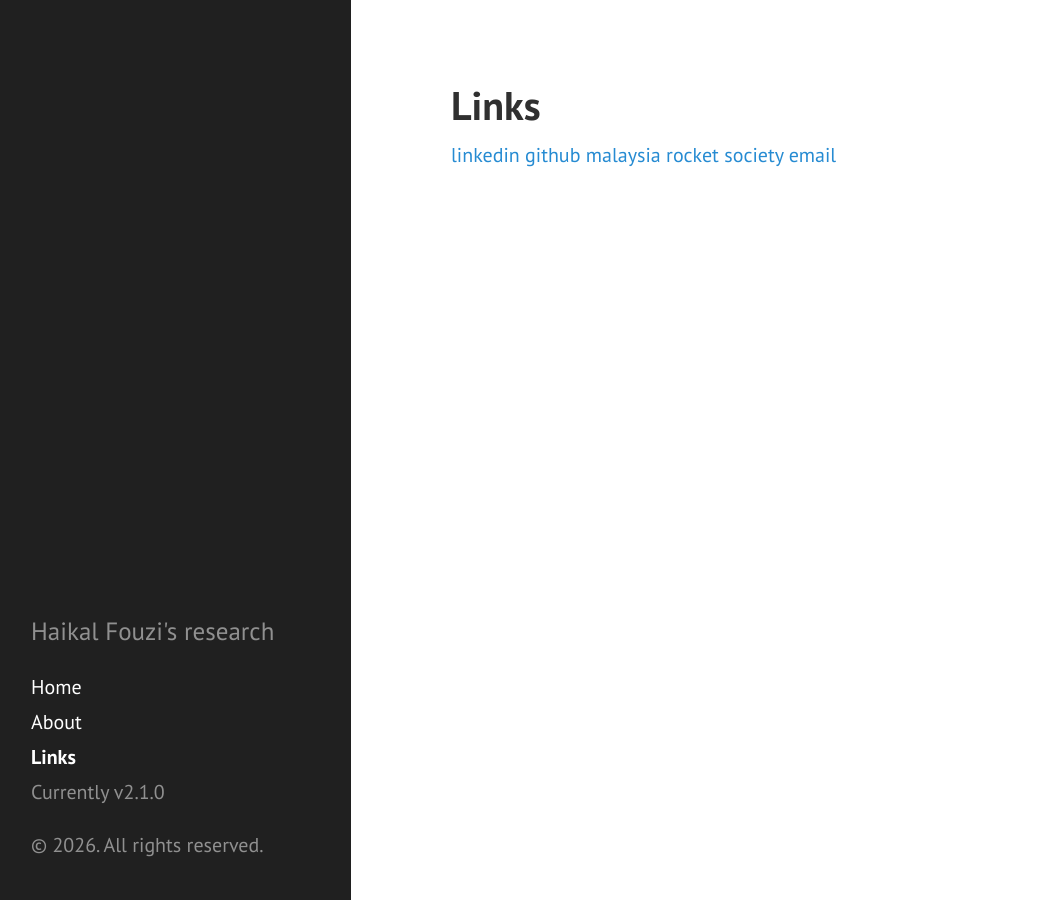
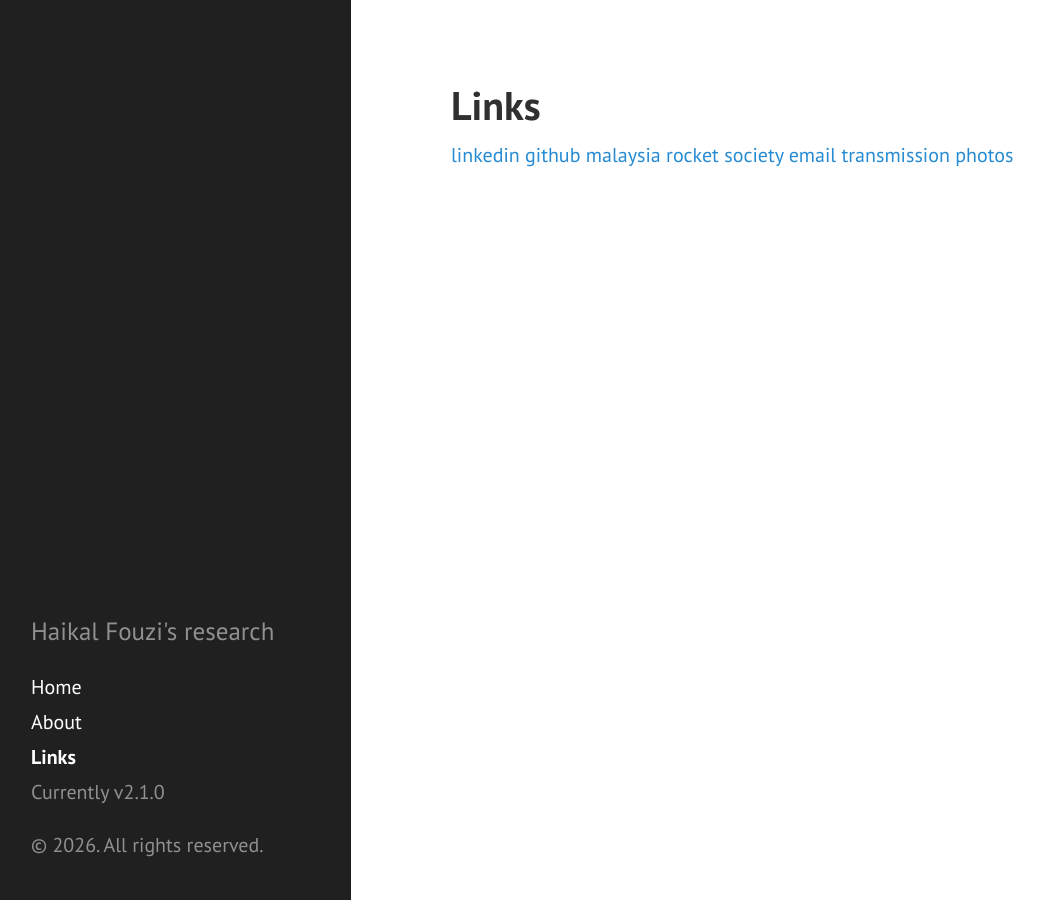
Before and after one commit to haikalfouzi/haikalfouzi.github.io, a Jekyll site: the page built from link.md, in a window 1280 px wide. Shown: the whole page, without its empty margins (9-1053 px from the left). Built offline with Jekyll 4.4.1, drawn with Linux system fonts in a browser that asks for light colours.

Commit message:
updated link

```diff
--- a/link.md
+++ b/link.md
@@ -8,3 +8,5 @@ title: Links
 [github](https://github.com/haikalfouzi)
 [malaysia rocket society](https://mrockets.com.my)
 [email](mailto:haikalfouzi13@gmail.com)
+[transmission](https://transmission.haikalfouzi.com)
+[photos](https://photos.haikalfouzi.com)
```
